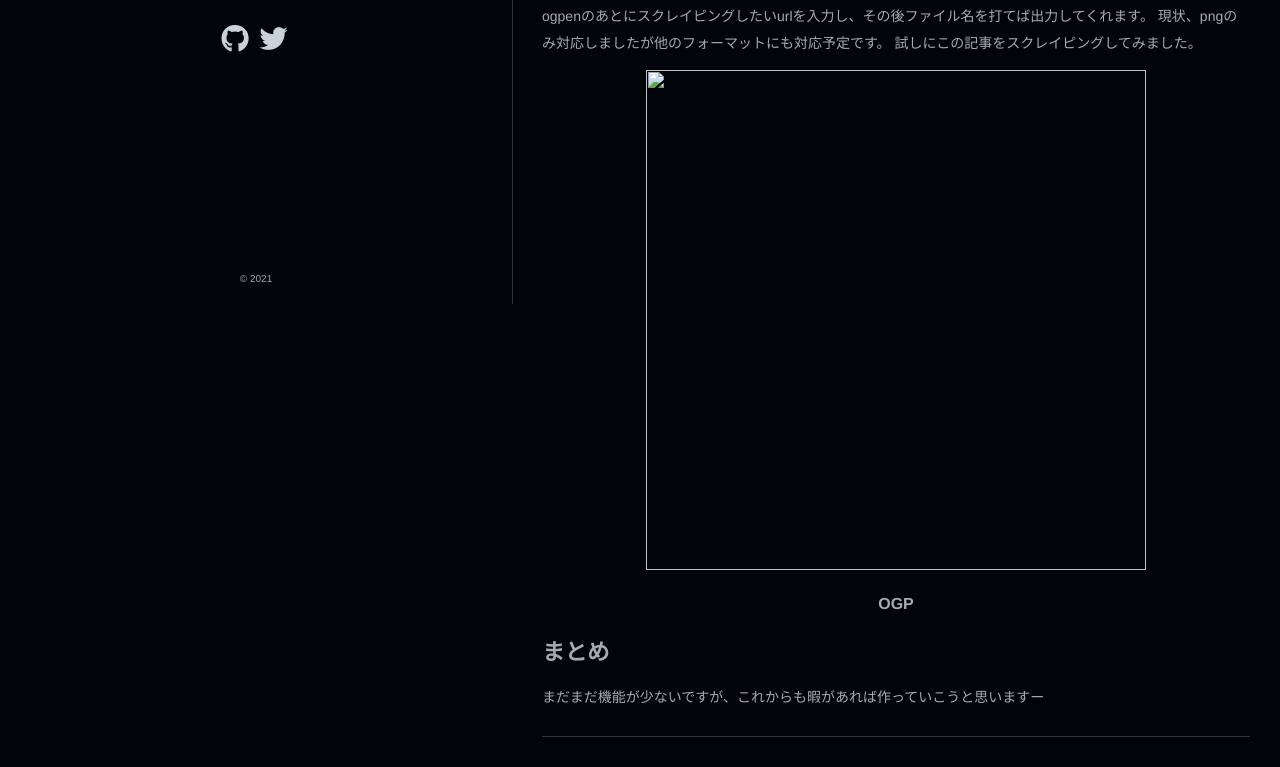
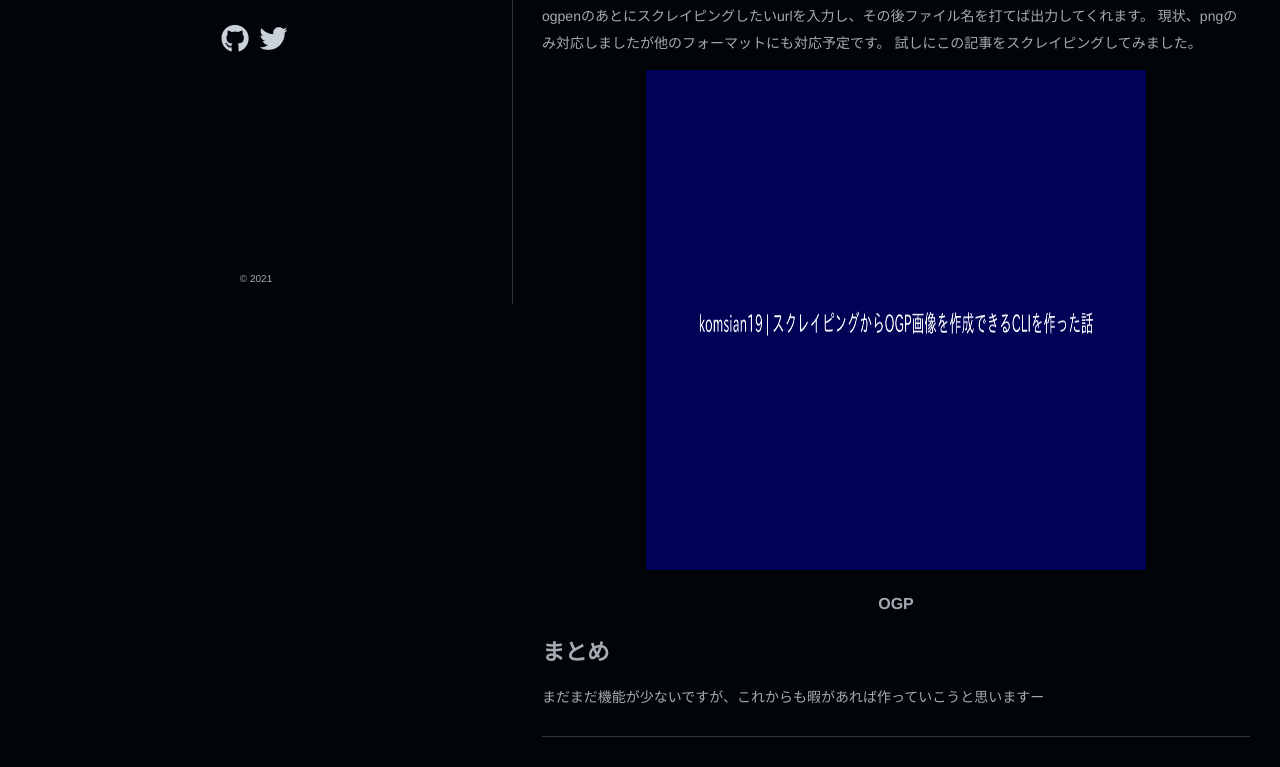
Before and after one commit to komisan19/komisan19.github.io, a plain HTML site: page ja/post/ogp-cli-tool/index.html in a window 1280 px wide. Shown: the part 496-1263 px from the top of the page. Drawn offline with Linux system fonts and the light colour scheme.

Commit message:
deploy: komisan19/blog-src@238ad3880ad9a868d32a45ef31dbabb884ddc6d8

```diff
--- a/ja/post/ogp-cli-tool/index.html
+++ b/ja/post/ogp-cli-tool/index.html
@@ -4,4 +4,4 @@
 	--filename string   output filename(ex: hoge.png...)
 </code></pre></div><p>ogpenのあとにスクレイピングしたいurlを入力し、その後ファイル名を打てば出力してくれます。
 現状、pngのみ対応しましたが他のフォーマットにも対応予定です。
-試しにこの記事をスクレイピングしてみました。<figure class=center><img src=../../../static/images/hoge.png width=500 height=500><figcaption><h4>OGP</h4></figcaption></figure></p><h2 id=まとめ>まとめ</h2><p>まだまだ機能が少ないですが、これからも暇があれば作っていこうと思いますー</p></div><div class=post-footer><div class=info></div></div></div></div></div></div><script type=text/javascript src=/js/medium-zoom.min.83cb1dd5fea8d42d87d1e601a07faa73089ad0ef9ccfe5daf6041289ebcc4e46.js integrity="sha256-g8sd1f6o1C2H0eYBoH+qcwia0O+cz+Xa9gQSievMTkY=" crossorigin=anonymous></script></body></html>
+試しにこの記事をスクレイピングしてみました。<figure class=center><img src=/images/hoge.jpg width=500 height=500><figcaption><h4>OGP</h4></figcaption></figure></p><h2 id=まとめ>まとめ</h2><p>まだまだ機能が少ないですが、これからも暇があれば作っていこうと思いますー</p></div><div class=post-footer><div class=info></div></div></div></div></div></div><script type=text/javascript src=/js/medium-zoom.min.83cb1dd5fea8d42d87d1e601a07faa73089ad0ef9ccfe5daf6041289ebcc4e46.js integrity="sha256-g8sd1f6o1C2H0eYBoH+qcwia0O+cz+Xa9gQSievMTkY=" crossorigin=anonymous></script></body></html>
```
Also changed, not shown: images/hoge.jpg (renamed from images/hoge.png).
